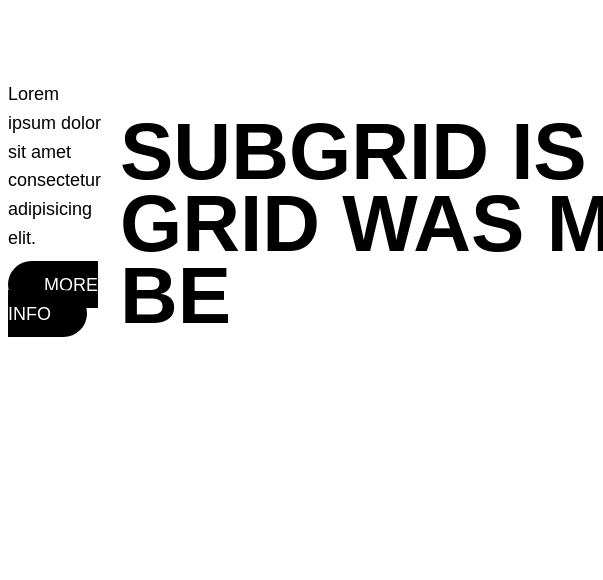
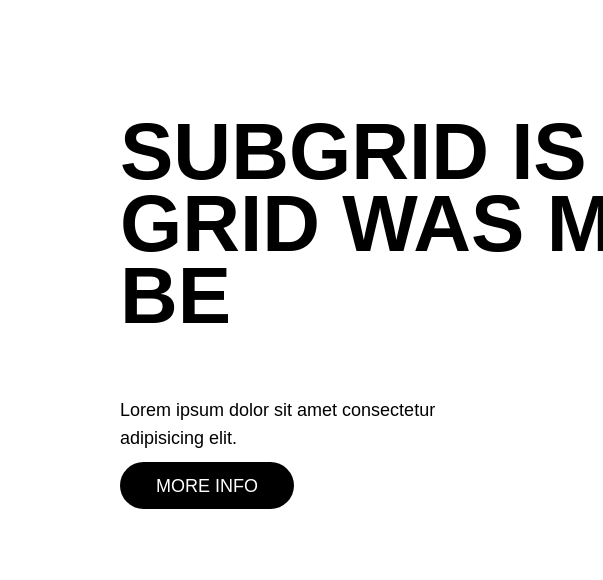
Before and after one commit to Annie-Huang/subgrid-layout, a website: page index.html in a window 1280 px wide. Shown: the top 580 px of the page, 0-603 px from the left. Drawn offline with Linux system fonts and the light colour scheme.

Commit message:
Put .hero__body into the correct location

```diff
--- a/style.scss
+++ b/style.scss
@@ -206,9 +206,10 @@ h2 {
     //justify-self: end;
   }
 
-  //.hero__body {
-  //  grid-column: 2 / 4;
-  //}
+  .hero__body {
+    grid-row: 2;
+    grid-column: 2 / 4;
+  }
   //.hero__body p {
   //  margin-bottom: 2em;
   //}
```
Also changed, not shown: style.css, 1 other file.
